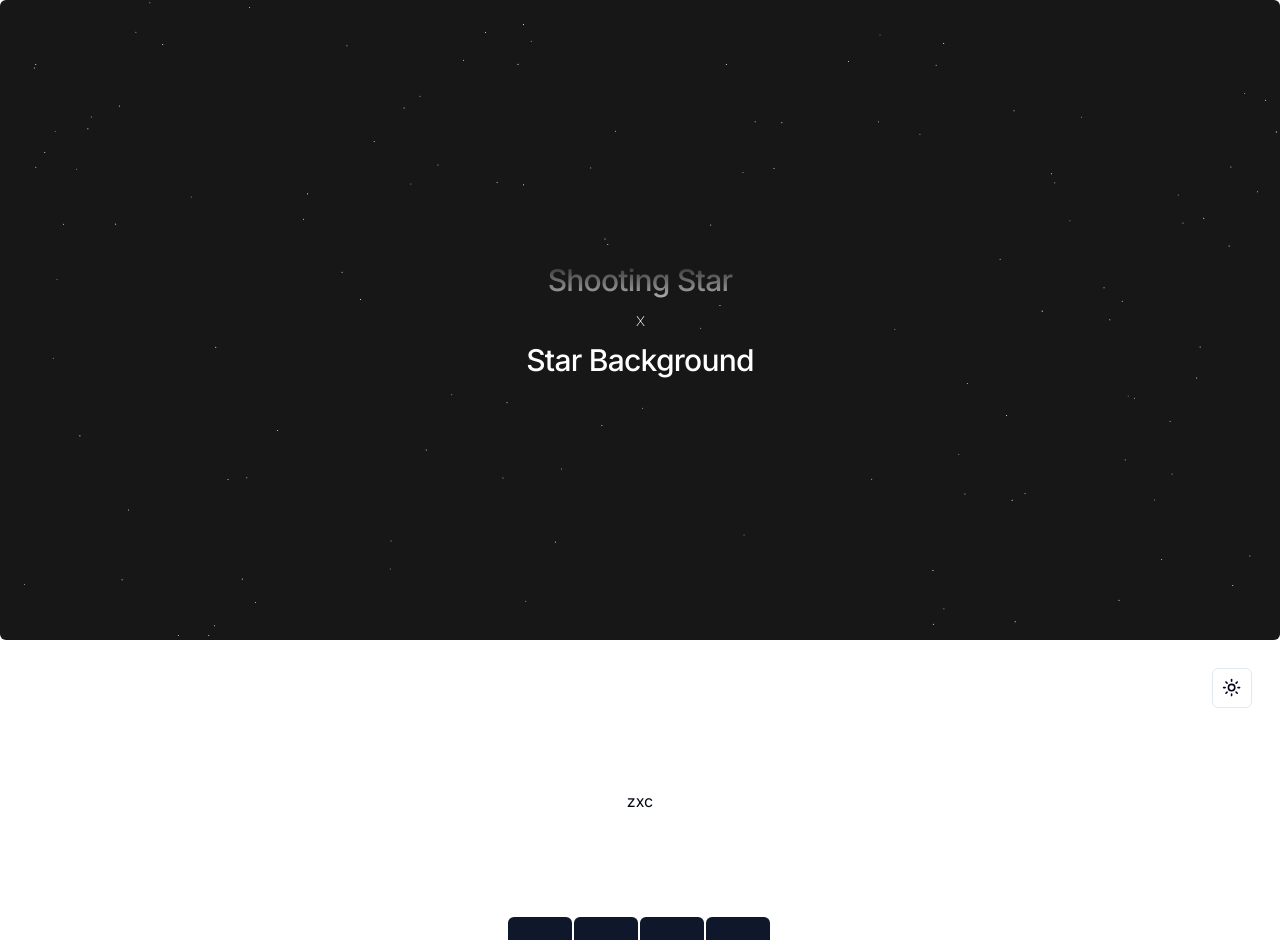
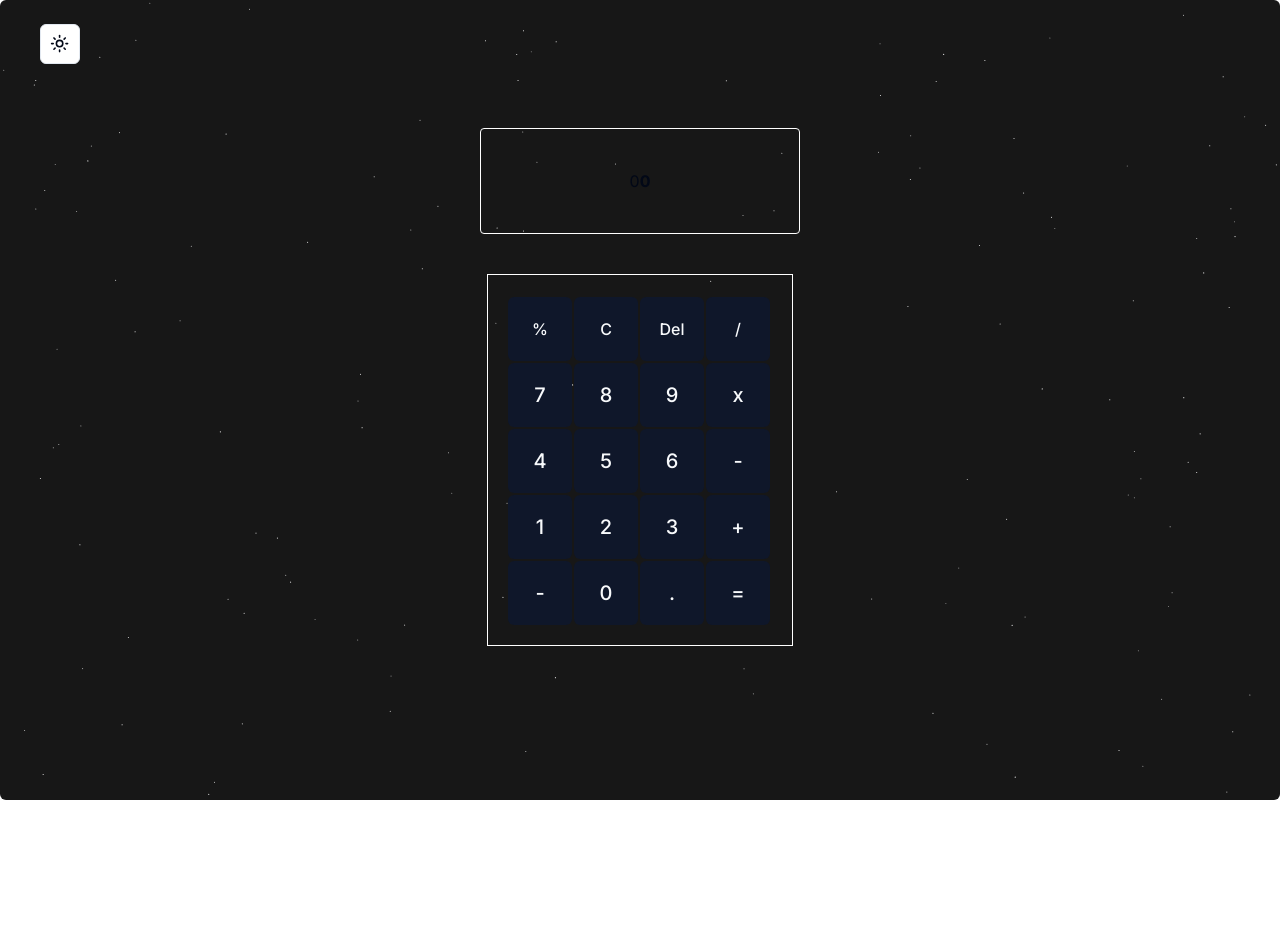
Before and after one commit to clavelian/calculator, a Next.js app in the folder calc/calc/: page / in a window 1280 px wide. Shown: the top 940 px of the page. After the commit the page ends 800 px from the top, so only its background shows below. Built offline with nearby package versions, Linux system fonts and the light colour scheme.

Commit message:
major changes

```diff
--- a/calc/calc/app/page.tsx
+++ b/calc/calc/app/page.tsx
@@ -1,61 +1,18 @@
 import Image from "next/image";
-import { Button } from "../components/ui/button";
 import { ModeToggle } from "@/components/lnd";
 import { ShootingStarsAndStarsBackgroundDemo } from "../components/stars";
-
+import Calc from "../components/main";
 export default function Home() {
   return (
     <>
-      <ShootingStarsAndStarsBackgroundDemo />
-      <nav className="flex justify-end place-items-end">
-        <div className="pt-7 pr-7">
+      {/* crop the screen to a single page */}
+      <main className="">
+        <ShootingStarsAndStarsBackgroundDemo />
+        <nav className="relative top-[-97vh] left-10 h-0 w-0">
           <ModeToggle />
-        </div>
-      </nav>
-      {/* main */}
-      <div className="flex justify-center items-center py-10 ">
-        <div className="screen p-10 border-white rounded-sm border flex justify-center place-items-center w-80">
-          <form action="input">zxc</form>
-        </div>
-      </div>
-      <main className="flex justify-center place-items-center">
-        <div className="calculatorHolder p-5 border border-white ">
-          <div className="numpad">
-            <div className="etc">
-              <Button className="button text-base">%</Button>
-              <Button className="button text-base">C</Button>
-              <Button className="button text-base">Del</Button>
-              <Button className="button text-base">/</Button>
-            </div>
-            {/* 789 */}
-            <div className="buttonTop">
-              <Button className="button text-xl ">7</Button>
-              <Button className="button text-xl ">8</Button>
-              <Button className="button text-xl ">9</Button>
-              <Button className="button text-xl">x</Button>
-            </div>
-            {/* 456 */}
-            <div className="buttonMid">
-              <Button className="button text-xl ">4</Button>
-              <Button className="button text-xl ">5</Button>
-              <Button className="button text-xl ">6</Button>
-              <Button className="button text-xl">-</Button>
-            </div>
-            {/* 123 */}
-            <div className="buttonLow">
-              <Button className="button text-xl ">1</Button>
-              <Button className="button text-xl ">2</Button>
-              <Button className="button text-xl ">3</Button>
-              <Button className="button text-xl">+</Button>
-            </div>
-            {/* -0. */}
-            <div className="buttonLower">
-              <Button className="button text-xl ">-</Button>
-              <Button className="button text-xl ">0</Button>
-              <Button className="button text-xl ">.</Button>
-              <Button className="button text-xl">=</Button>
-            </div>
-          </div>
+        </nav>
+        <div className="relative top-[-89vh] h-0">
+          <Calc />
         </div>
       </main>
     </>
--- /dev/null
+++ b/calc/calc/components/main.tsx
@@ -0,0 +1,76 @@
+"use client";
+import react from "react";
+import { Button } from "../components/ui/button";
+import { useState } from "react";
+const Calc = () => {
+  // Problem: the number value is still under construction, provided with sample function
+
+  const [count, setCount] = useState(0);
+  const handleAdd = () => setCount(count + 1);
+  const handleSub = () => setCount(count - 1);
+  const handleMulti = () => setCount(count * 2);
+  const handleDiv = () => setCount(count / 2);
+  const handleReset = () => setCount(0);
+  // Del func is missing
+  // % func is missing
+  // - func is missing
+
+  return (
+    <>
+      <div className="flex justify-center items-center py-10 ">
+        <div className="screen p-10 border-white rounded-sm border flex justify-center place-items-center w-80">
+          <form action="input">{count}</form>
+          <b>{count}</b>
+        </div>
+      </div>
+      <main className="flex justify-center place-items-center">
+        <div className="calculatorHolder p-5 border border-white ">
+          <div className="numpad">
+            <div className="etc">
+              <Button className="button text-base">%</Button>
+              <Button onClick={handleReset} className="button text-base">
+                C
+              </Button>
+              <Button className="button text-base">Del</Button>
+              <Button className="button text-base">/</Button>
+            </div>
+            {/* 789 */}
+            <div className="buttonTop">
+              <Button className="button text-xl ">7</Button>
+              <Button className="button text-xl ">8</Button>
+              <Button className="button text-xl ">9</Button>
+              <Button className="button text-xl">x</Button>
+            </div>
+            {/* 456 */}
+            <div className="buttonMid">
+              <Button className="button text-xl ">4</Button>
+              <Button className="button text-xl ">5</Button>
+              <Button className="button text-xl ">6</Button>
+              <Button onClick={handleSub} className="button text-xl ">
+                -
+              </Button>
+            </div>
+            {/* 123 */}
+            <div className="buttonLow">
+              <Button className="button text-xl ">1</Button>
+              <Button className="button text-xl ">2</Button>
+              <Button className="button text-xl ">3</Button>
+              <Button onClick={handleAdd} className="button text-xl">
+                +
+              </Button>
+            </div>
+            {/* -0. */}
+            <div className="buttonLower">
+              <Button className="button text-xl">-</Button>
+              <Button className="button text-xl ">0</Button>
+              <Button className="button text-xl ">.</Button>
+              <Button className="button text-xl">=</Button>
+            </div>
+          </div>
+        </div>
+      </main>
+    </>
+  );
+};
+
+export default Calc;
--- a/calc/calc/components/stars.tsx
+++ b/calc/calc/components/stars.tsx
@@ -2,14 +2,15 @@
 import React from "react";
 import { ShootingStars } from "@/components/ui/shooting-stars";
 import { StarsBackground } from "@/components/ui/stars-background";
+
 export function ShootingStarsAndStarsBackgroundDemo() {
   return (
-    <div className="h-[40rem] rounded-md bg-neutral-900 flex flex-col items-center justify-center relative w-full">
-      <h2 className="relative flex-col md:flex-row z-10 text-3xl md:text-5xl md:leading-tight max-w-5xl mx-auto text-center tracking-tight font-medium bg-clip-text text-transparent bg-gradient-to-b from-neutral-800 via-white to-white flex items-center gap-2 md:gap-8">
+    <div className="h-[100vh] rounded-md bg-neutral-900 flex flex-col items-center justify-center relative w-full">
+      {/* <h2 className="relative flex-col md:flex-row z-10 text-3xl md:text-5xl md:leading-tight max-w-5xl mx-auto text-center tracking-tight font-medium bg-clip-text text-transparent bg-gradient-to-b from-neutral-800 via-white to-white flex items-center gap-2 md:gap-8">
         <span>Shooting Star</span>
         <span className="text-white text-lg font-thin">x</span>
         <span>Star Background</span>
-      </h2>
+      </h2> */}
       <ShootingStars />
       <StarsBackground />
     </div>
```
